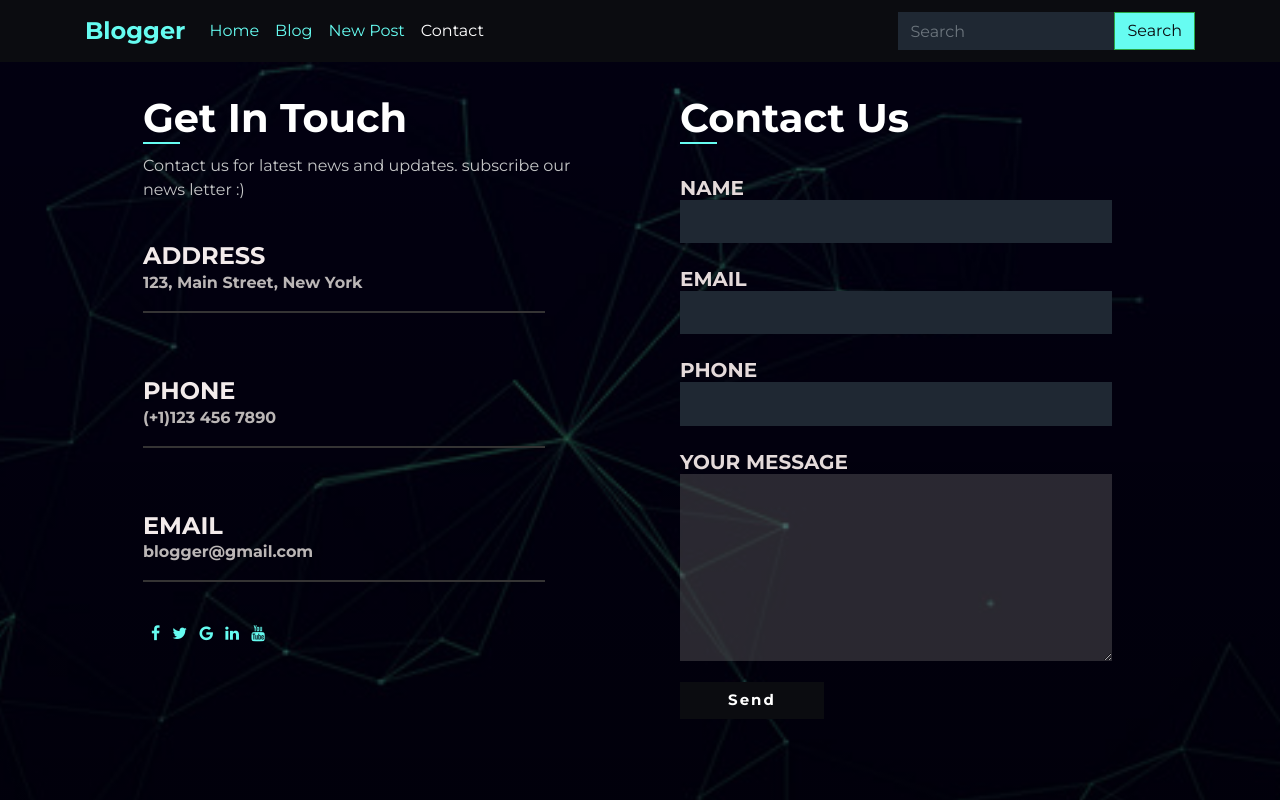
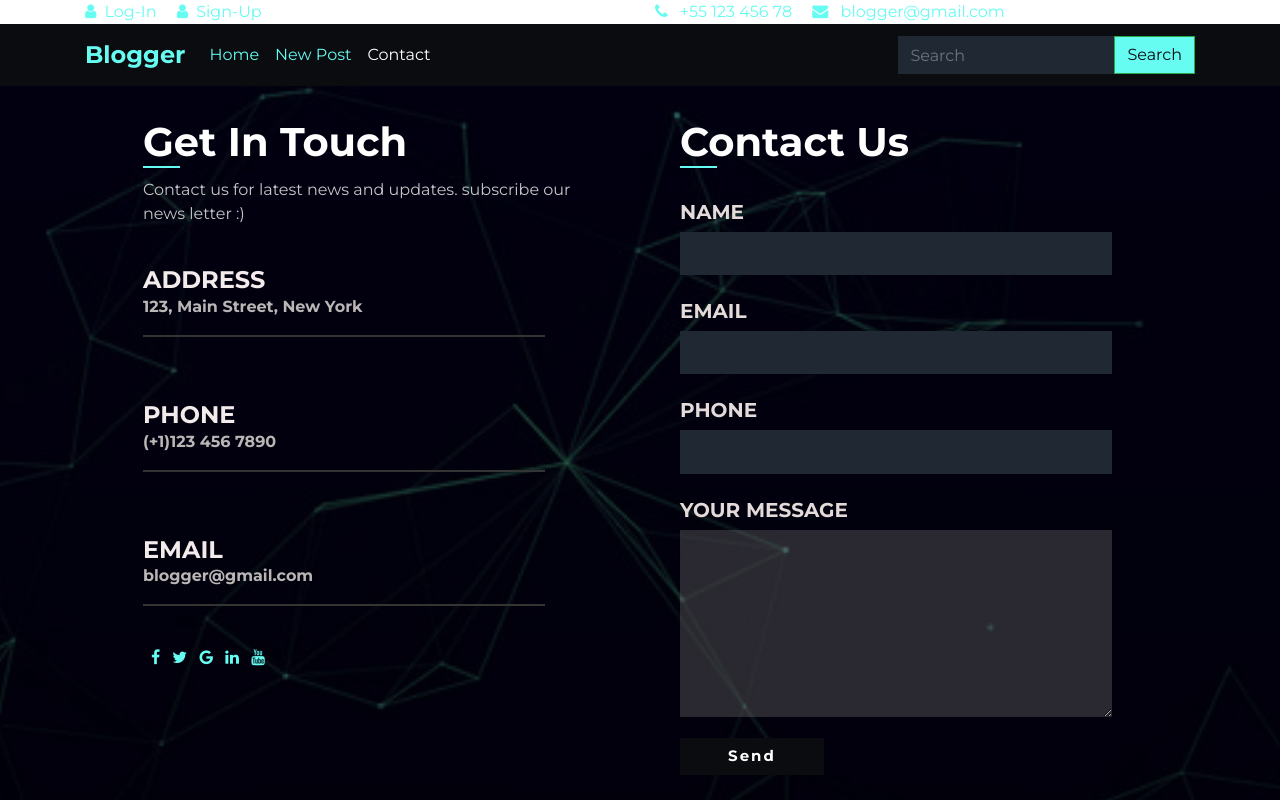
Before and after one commit to Abir-Bouhriz/Blog, a plain HTML site: page contact.html in a window 1280 px wide. Shown: the top 800 px of the page. Drawn offline with nearby package versions, Linux system fonts and the light colour scheme.

Commit message:
Add files via upload

```diff
--- a/contact.html
+++ b/contact.html
@@ -14,6 +14,25 @@
 
 <body>
     <!--Header section-->
+
+    <div class="nav-info">
+        <div class="container">
+            <div class="row">
+                <div class="col-lg-6 top-nav ">
+                    <a class="mr-3" href=""><i class="fa fa-user mr-2" style="color: #66fcf1;"></i>Log-In</a>
+                    <a href=""><i class="fa fa-user mr-2" style="color: #66fcf1;"></i>Sign-Up</a>
+                </div>
+
+                <div class="col-lg-6 top-nav">
+                    <a class="mr-3" href=""><i class="fa fa-phone mr-2" style="color: #66fcf1;" ></i> +55 123 456 78</a>
+                    <a href=""><i class="fa fa-envelope mr-2" style="color: #66fcf1;"></i> blogger@gmail.com</a>
+                </div>
+            </div>
+        </div>
+    </div>
+
+
+
     <nav class="navbar navbar-expand-lg">
         <div class="container">
             <a class="navbar-brand" href="#">Blogger</a>
@@ -28,10 +47,7 @@
                         <a class="nav-link" href="index.html">Home <span class="sr-only">(current)</span></a>
                     </li>
                     <li class="nav-item">
-                        <a class="nav-link" href="blog.html">Blog</a>
-                    </li>
-                    <li class="nav-item">
-                        <a class="nav-link" href="post.html">New Post</a>
+                        <a class="nav-link" href="new.html">New Post</a>
                     </li>
                     <li class="nav-item">
                         <a class="nav-link current" href="contact.html">Contact</a>
@@ -84,13 +100,13 @@
              <div class="line"></div>
              <!-- form -->
              <form action="">
-               <h5>NAME</h5>
+               <h5 class="mb-2">NAME</h5>
                <input type="text"><br><br>
-               <h5>EMAIL</h5>
+               <h5 class="mb-2">EMAIL</h5>
                <input type="email"><br><br>
-               <h5>PHONE</h5>
+               <h5 class="mb-2">PHONE</h5>
                <input type="number"><br><br>
-               <h5>YOUR MESSAGE</h5>
+               <h5 class="mb-2">YOUR MESSAGE</h5>
                <textarea name="" id="" cols="50" rows="7"></textarea><br>
                <button>Send</button>
              </form>
```
Also changed, not shown: detail.html (+6 -4 lines).
